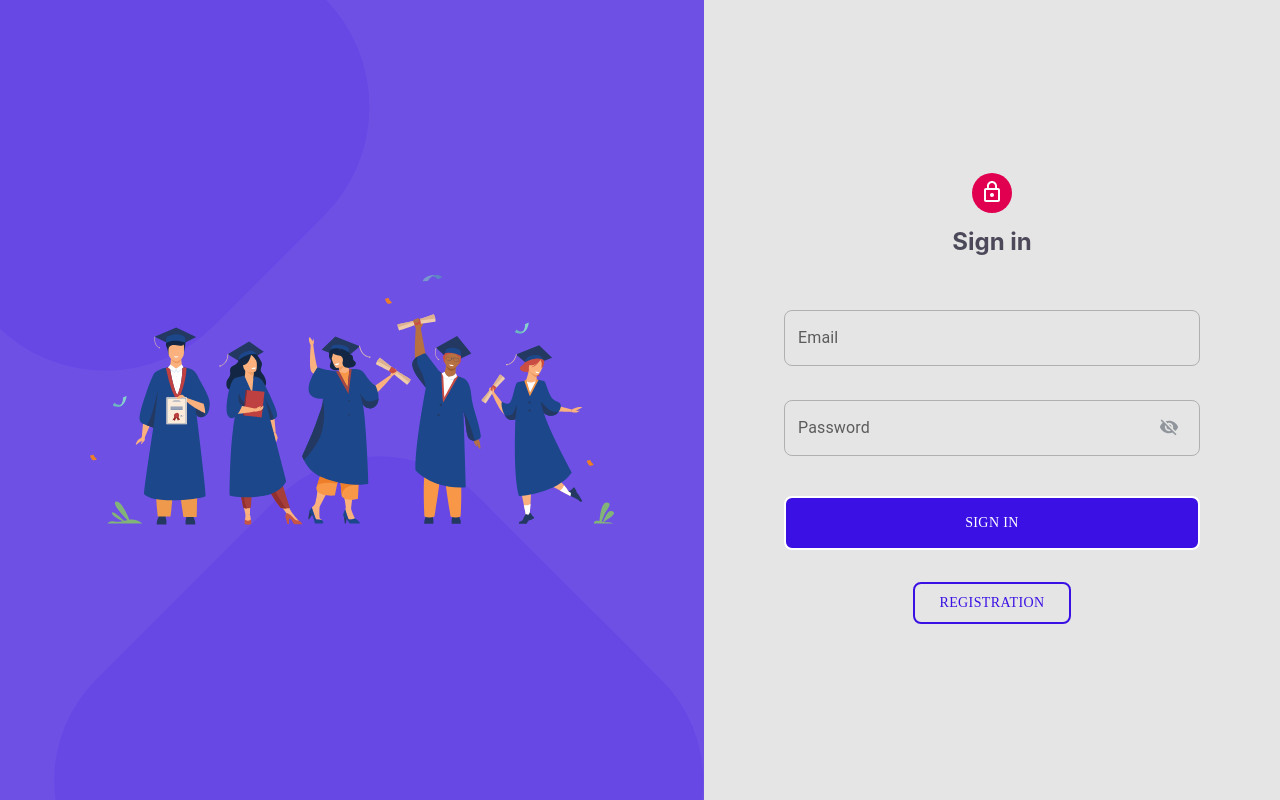
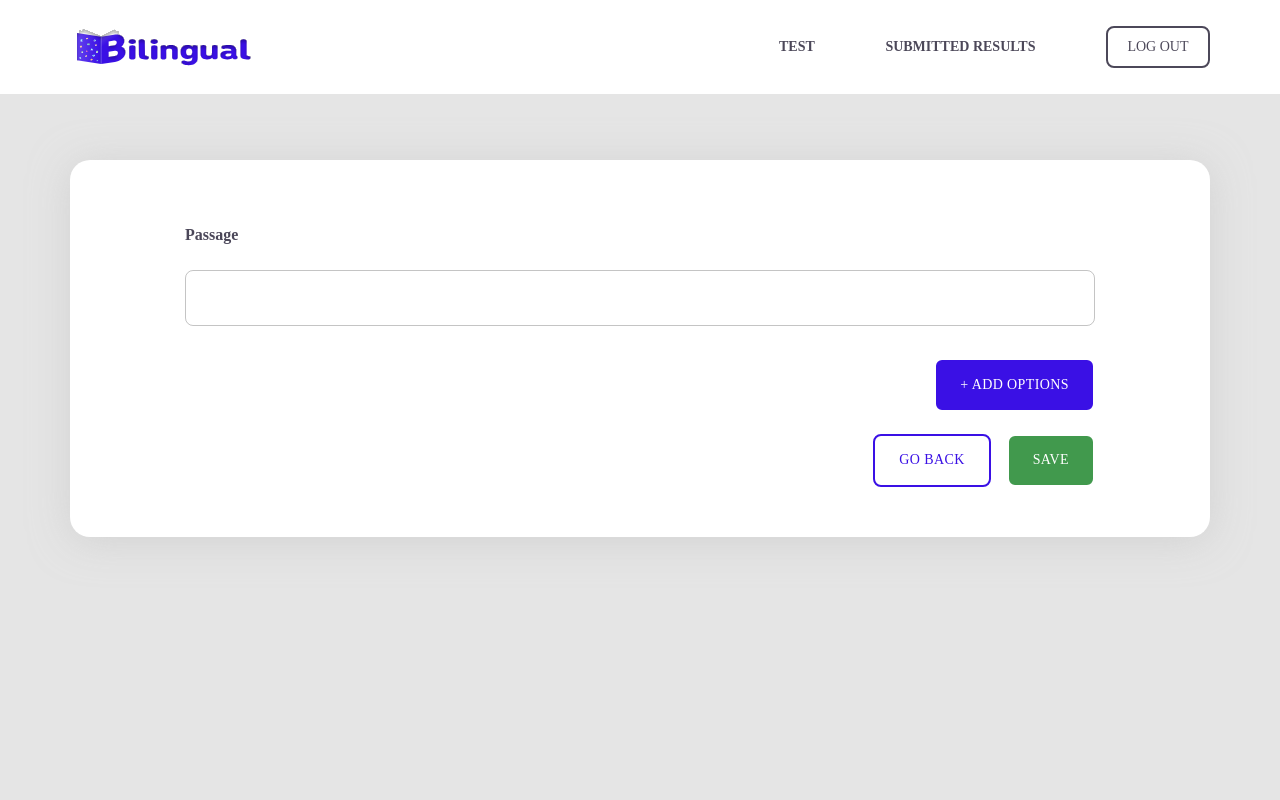
Before and after one commit to peaksoft-school/bilingual-web, a React (Create React App) app: page / in a window 1280 px wide. Before the commit this address led to /login. Built offline with nearby package versions, Linux system fonts and the light colour scheme; a web font is replaced by a local one.

Commit message:
'WeNeedToCheckTheCodeInAnotherBrunch'

```diff
--- a/src/App.js
+++ b/src/App.js
@@ -2,10 +2,10 @@ import { CircularProgress, ThemeProvider } from '@mui/material'
 import { useEffect, useState } from 'react'
 import { useDispatch } from 'react-redux'
 import { authActions } from './store'
-import Routes from './routes/Routes'
 import { getFromLocalStorage } from './utils/helpers/localstorege/localStorege'
 import { theme } from './assets/styles/themeStyle/theme'
 import { BILINGUAL_TOKEN, BILINGUAL_USER } from './utils/constants/general'
+import SelectTheMainIdea from './containers/admin/testPages/selectTheMainIdeal/SelectTheMainIdea'
 
 function App() {
    const dispatch = useDispatch()
@@ -30,7 +30,8 @@ function App() {
 
    return (
       <ThemeProvider theme={theme}>
-         <Routes />
+         {/* <Routes /> */}
+         <SelectTheMainIdea />
       </ThemeProvider>
    )
 }
--- /dev/null
+++ b/src/containers/admin/testPages/selectTheMainIdeal/SelectTheMainIdea.js
@@ -0,0 +1,157 @@
+import React from 'react'
+import styled from 'styled-components'
+import Input from '../../../../components/UI/input/index'
+import ReCheckbox from '../../../../components/UI/checkbox/index'
+import Button from '../../../../components/UI/button/index'
+import Trash from '../../../../assets/icons/trash.svg'
+import SelectTheMainIdeaModal from './SelectTheMainIdeaModal'
+import Layout from '../../../../components/UI/adminContentCard/index'
+
+const SelectTheMainIdea = () => {
+   const [isOpenModal, setIsOpenModal] = React.useState(false)
+
+   const [words, setWordS] = React.useState([])
+
+   const ckenckedHandler = (id) => {
+      const selectValue = words.find((el) => el.id === id)
+      const optionsWithSelected = words.map((el) => {
+         if (el.id === selectValue.id) {
+            return {
+               ...selectValue,
+               isChecked: !selectValue.isChecked,
+            }
+         }
+         return {
+            ...el,
+         }
+      })
+
+      setWordS(optionsWithSelected)
+   }
+
+   const deletText = (id) => {
+      const newText = words.filter((item) => item.id !== id)
+      setWordS(newText)
+   }
+
+   const openModalHandler = () => {
+      setIsOpenModal((prev) => !prev)
+   }
+
+   const addOptionsHandler = (enteredText) => {
+      const { enteredValue, checkbox } = enteredText
+      setWordS((prevOptions) => {
+         const updateOptions = [...prevOptions]
+         updateOptions.push({
+            word: enteredValue,
+            isChecked: checkbox,
+            isTrue: true,
+            id: Math.random().toString(),
+         })
+         return updateOptions
+      })
+   }
+
+   return (
+      <div>
+         <Layout>
+            <StyledP>Passage</StyledP>
+            <Input multiline sx={{ width: '100%' }} />
+            <Button
+               onClick={openModalHandler}
+               color="primary"
+               variant="contained"
+               sx={{ m: '32px 0 22px', float: 'right' }}
+            >
+               + ADD OPTIONS
+            </Button>
+            <SelectTheMainIdeaModal
+               onAddOptions={addOptionsHandler}
+               onClose={openModalHandler}
+               open={isOpenModal}
+            />
+
+            <StyledContainer>
+               {words.map((option) => {
+                  return (
+                     <Box key={option.id}>
+                        <span style={{ width: '770px' }}>{option.word}</span>
+                        <StyledDivIcons>
+                           <ReCheckbox
+                              checked={option.isChecked}
+                              onChange={() => ckenckedHandler(option.id)}
+                           />
+                           <StyledTrash
+                              onClick={() => deletText(option.id)}
+                              src={Trash}
+                              alt="trash"
+                           />
+                        </StyledDivIcons>
+                     </Box>
+                  )
+               })}
+            </StyledContainer>
+            <StyledDivOfFooter>
+               <Button color="primary" variant="outlined" sx={{ mr: '16px' }}>
+                  GO BACK
+               </Button>
+               <Button type="submit" color="secondary" variant="contained">
+                  SAVE
+               </Button>
+            </StyledDivOfFooter>
+         </Layout>
+      </div>
+   )
+}
+
+export default SelectTheMainIdea
+
+const StyledContainer = styled.ul`
+   width: 100%;
+   padding: 0px;
+   box-sizing: border-box;
+   counter-reset: my-counter;
+`
+
+const Box = styled.li`
+   width: 100%;
+   min-height: 46px;
+   margin-top: 18px;
+   padding: 14px 16px;
+   background: #ffffff;
+   border: 1.53px solid #d4d0d0;
+   box-sizing: border-box;
+   border-radius: 8px;
+   display: flex;
+   justify-content: space-between;
+   align-items: center;
+   &::before {
+      content: counter(my-counter);
+      counter-increment: my-counter;
+      width: 25px;
+   }
+`
+const StyledDivIcons = styled.div`
+   width: 70px;
+   display: flex;
+   justify-content: space-between;
+`
+const StyledTrash = styled.img`
+   width: 23px;
+   height: 22px;
+   margin-top: 9px;
+`
+const StyledDivOfFooter = styled.div`
+   width: 100%;
+   display: flex;
+   justify-content: flex-end;
+`
+const StyledP = styled.p`
+   padding: 0;
+   font-family: 'DINNextRoundedLTW01-Regular';
+   font-style: normal;
+   font-weight: 600;
+   font-size: 16px;
+   line-height: 18px;
+   color: #4b4759;
+`
--- /dev/null
+++ b/src/containers/admin/testPages/selectTheMainIdeal/SelectTheMainIdeaModal.js
@@ -0,0 +1,103 @@
+import React, { useState } from 'react'
+import styled from 'styled-components'
+import Input from '../../../../components/UI/input'
+import ReCheckbox from '../../../../components/UI/checkbox/index'
+import Button from '../../../../components/UI/button/index'
+import ModalWrapper, {
+   ModalFooter,
+} from '../../../../components/UI/modal/ModalWrapper'
+
+const SelectTheMainIdeaModal = ({ onClose, open, onAddOptions }) => {
+   const [enteredValue, setEnteredValue] = useState('')
+   const [checkbox, setCheckbox] = useState(false)
+
+   const goalInputChangeHandler = (event) => {
+      setEnteredValue(event.target.value)
+   }
+   const enabled = enteredValue.length > 0
+
+   const formSubmitHandler = (event) => {
+      event.preventDefault()
+      event.stopPropagation()
+      const ansewer = {
+         enteredValue,
+         checkbox,
+      }
+      onAddOptions(ansewer)
+      setCheckbox(false)
+      setEnteredValue('')
+      onClose()
+   }
+
+   return (
+      <ModalWrapper onClose={onClose} open={open}>
+         <form onSubmit={formSubmitHandler}>
+            <div style={{ margin: '42px 60px 16px' }}>
+               <StyledP>Title</StyledP>
+            </div>
+
+            <Input
+               multiline
+               value={enteredValue}
+               onChange={goalInputChangeHandler}
+               style={{ width: '517px', margin: '16px 60px 34px 60px' }}
+            />
+
+            <div>
+               <StyledSpanInModal>Is true option?</StyledSpanInModal>
+               <ReCheckbox
+                  onClick={() => {
+                     setCheckbox((checkbox) => !checkbox)
+                  }}
+               />
+            </div>
+            <ModalFooter>
+               <StyledDivOfFooter>
+                  <Button
+                     onClick={onClose}
+                     color="primary"
+                     variant="outlined"
+                     sx={{ mr: '16px', background: 'white' }}
+                  >
+                     GO BACK
+                  </Button>
+                  <Button
+                     type="sumbit"
+                     color="secondary"
+                     variant="contained"
+                     disabled={!enabled}
+                  >
+                     SAVE
+                  </Button>
+               </StyledDivOfFooter>
+            </ModalFooter>
+         </form>
+      </ModalWrapper>
+   )
+}
+
+export default SelectTheMainIdeaModal
+const StyledSpanInModal = styled.span`
+   font-family: 'DINNextRoundedLTW01-Regular';
+   font-style: normal;
+   font-weight: normal;
+   font-size: 16px;
+   line-height: 18px;
+   color: #4c4859;
+   margin-left: 60px;
+`
+const StyledDivOfFooter = styled.div`
+   width: 100%;
+   margin-right: 60px;
+   display: flex;
+   justify-content: flex-end;
+`
+const StyledP = styled.p`
+   padding: 0;
+   font-family: 'DINNextRoundedLTW01-Regular';
+   font-style: normal;
+   font-weight: 600;
+   font-size: 16px;
+   line-height: 18px;
+   color: #4b4759;
+`
```
